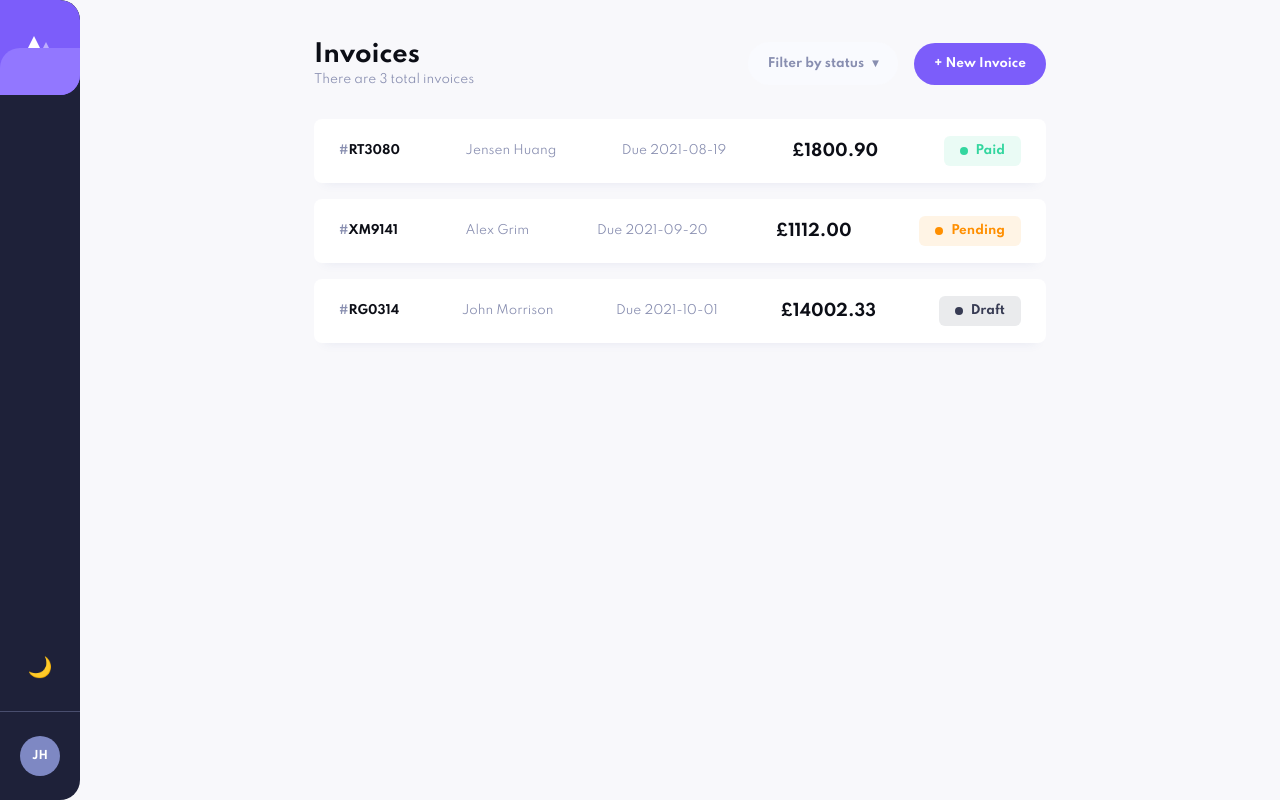
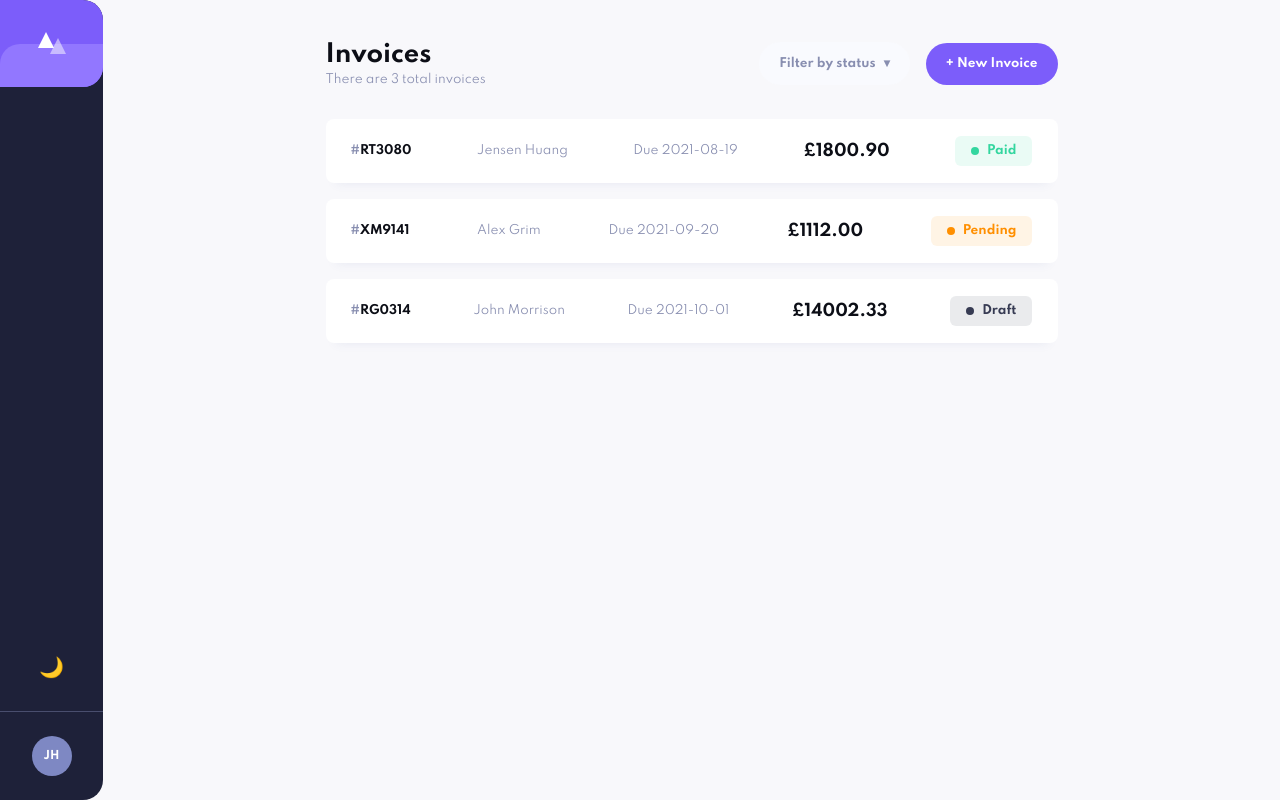
Before and after one commit to Badboyvado/invoice, a React (Create React App) app: page / in a window 1280 px wide. Built offline with nearby package versions, Linux system fonts and the light colour scheme.

Commit message:
Refactor styles

```diff
--- a/src/App.css
+++ b/src/App.css
@@ -24,7 +24,7 @@
         --sidebar: #1E2139;
         --draft-color: #DFE3FA;
     }
-    [data-theme="dark"].invoice-card {
+    [data-theme="dark"] .invoice-card {
         box-shadow: none;
     }
 
@@ -41,7 +41,7 @@ body {
 .app-layout {
     display: flex;
     min-height: 100vh;
-    padding-left: 80px;
+    padding-left: 103px;
 }
 
 .main-content {
@@ -71,12 +71,12 @@ body {
     background: #252945;
     border-bottom: 1px solid #1E2139;
 }
-
+/* Sidebar */
 .sidebar {
   position: fixed;
   left: 0;
   top: 0;
-  width: 80px;
+  width: 103px;
   height: 100vh;
   background: var(--sidebar);
   border-radius: 0 20px 20px 0;
@@ -85,7 +85,7 @@ body {
   align-items: center;
   justify-content: space-between;
   z-index: 100;
-  overflow: hidden;
+
 }
 .sidebar-logo {
   width: 100%;
@@ -93,10 +93,11 @@ body {
   display: flex;
   align-items: center;
   justify-content: center;
-  padding: 32px 0;
+  padding: 28px 0;
   border-radius: 0 20px 20px 0;
   position: relative;
   overflow: hidden;
+  flex-shrink: 0;
 }
 
 /* The half-circle cutout at the bottom of the logo */
@@ -110,6 +111,12 @@ body {
   background: var(--purple-light);
   border-radius: 20px 0 0 0;
 }
+
+.sidebar-logo svg{
+  position: relative;
+  z-index: 1;
+}
+
  .sidebar-bottom {
   display: flex;
   flex-direction: column;
@@ -135,7 +142,8 @@ body {
   align-items: center;
   justify-content: center;
  }
- .btn-icon:hoover { color: white}
+ .btn-icon:hover { color: white}
+
  .sidebar-avatar {
   width: 40px;
   height: 40px;
@@ -317,6 +325,7 @@ body {
  [data-theme="dark"] .items-table {
     background: #252945;
  }
+
 
  /* Filter Dropdown */
   .filter-dropdown {
--- a/src/App.js
+++ b/src/App.js
@@ -37,7 +37,7 @@ import   { useState, useEffect} from "react";
     {
       id: "RT3080", status:"paid", createdAt: "2021-08-18",
       paymentTerms: 1, dueDate: "2021-08-19",
-      clientName:"Jensen Huang", clientEmail: "rilitaiwo12@gmail.com",
+      clientName:"Jensen Huang", clientEmail: "jensenhung@gmail.com",
       clientAddress: {street: "106 Kendell Street", city: "Sharrington", postCode: "NR24 5WQ", country: "United Kingdom"},
       senderAddress: { street: "19 Union Terrace", city: "London", postCode: "E1 3EZ", country: "United Kingdom"},
       description: "Re: Branding Guidelines",
@@ -46,7 +46,7 @@ import   { useState, useEffect} from "react";
     {
       id: "XM9141", status: "pending", createdAt: "2021-08-21",
       paymentTerms: 30, dueDate: "2021-09-20",
-      clientName:"Alex Grim", clientEmail: "moTaiwo20@gmail.com",
+      clientName:"Alex Grim", clientEmail: "alexgrim@gmail.com",
       clientAddress: { street: "84 Church Way", city: "Bradford", postCode: "BD1 9PB", country: "United Kingdom"},
       senderAddress: { street: "19 Union Terrace", city: "London", postCode: "E1 3EZ", country: "United Kingdom"},
       description: "Fashion Design",
@@ -58,7 +58,7 @@ import   { useState, useEffect} from "react";
     {
       id: "RG0314", status: "draft", createdAt: "2021-09-24",
       paymentTerms: 7, dueDate: "2021-10-01",
-      clientName: "John Morrison", clientEmail: "faruqadekunle@gmail.com",
+      clientName: "John Morrison", clientEmail: "johnmorrison@gmail.com",
       clientAddress: { street: "79 Dove Road", city: "Westhall", postCode: "IP19 3PF", country: "United Kingdom"},
       senderAddress: { street: "19 Union Terrace", city: "London", postCode: "E1 3EZ", country: "United Kingdom"},
       description: "Webtoon Redesign",
@@ -665,6 +665,7 @@ function App() {
     <div className='app-layout'>
       <div style={{width: '100%'}}>
         <nav className='sidebar'>
+          {/* Logo top */}
           <div className='sidebar-logo'>
             <div className='logo-icon'>
               <svg width="28" height="26" viewBox='0 0 28 26' fill='none'>
@@ -697,9 +698,9 @@ function App() {
               <div style={{display: "flex", alignItems: "center", gap: "16px"}}>
                 <FilterDropdown
                    selectedFilters={selectedFilters}
-                  onToggle={toggleFilter}
-                  isOpen={filterOpen}
-                  onToggleOpen={()=>setFilterOpen(o => !o)}
+                   onToggle={toggleFilter}
+                   isOpen={filterOpen}
+                   onToggleOpen={()=>setFilterOpen(o => !o)}
                 />
                 <button className='btn btn-primary' onClick={()=> setShowForm(true)}>
                   + New Invoice
```
